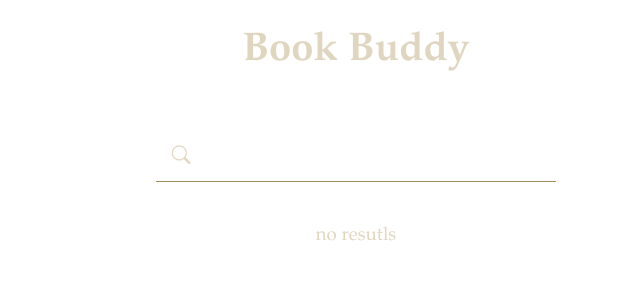
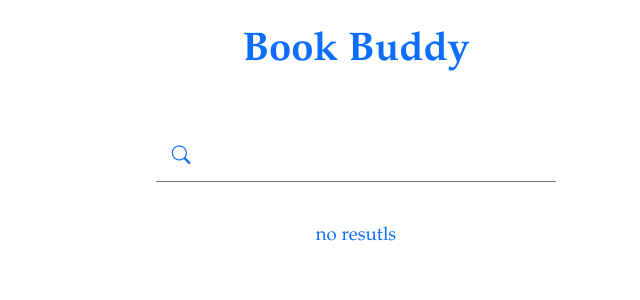
Before and after one commit to n8blake/BookBuddy, a React (Create React App) app in the folder client/: page / in a window 1280 px wide. Shown: the top 300 px of the page, without its empty margins (284-924 px from the left). Built offline with nearby package versions, Linux system fonts and the light colour scheme; a web font is replaced by a local one.

Commit message:
Reset theme colors to bs defaults until ready to retheme

```diff
--- a/client/src/theme-colors.scss
+++ b/client/src/theme-colors.scss
@@ -1,9 +1,52 @@
+/*$theme-colors: (
+	"primary": #004454,
+	"secondary":#53CEF4,
+	"danger":#840D1F,
+	"warning":#F4C653,
+	"success":#80C941,
+	"info":#5385F4,
+	"dark":#736357
+);*/
+
+$blue:    #0d6efd;
+$indigo:  #6610f2;
+$purple:  #6f42c1;
+$pink:    #d63384;
+$red:     #dc3545;
+$orange:  #fd7e14;
+$yellow:  #ffc107;
+$green:   #198754;
+$teal:    #20c997;
+$cyan:    #0dcaf0;
+
+$white:    #fff;
+$gray-100: #f8f9fa;
+$gray-200: #e9ecef;
+$gray-300: #dee2e6;
+$gray-400: #ced4da;
+$gray-500: #adb5bd;
+$gray-600: #6c757d;
+$gray-700: #495057;
+$gray-800: #343a40;
+$gray-900: #212529;
+$black:    #000;
+
+$primary:       $blue;
+$secondary:     $gray-600;
+$success:       $green;
+$info:          $cyan;
+$warning:       $yellow;
+$danger:        $red;
+$light:         $gray-100;
+$dark:          $gray-900;
+
 $theme-colors: (
-	"primary": #E0D5BF,
-	"secondary":#A58E5D,
-	"danger":#C41A53,
-	"warning":#DD8D00,
-	"success":#65BA7D,
-	"info":#BFD7DD,
-	"dark":#4f3f1e
+  "primary":    $primary,
+  "secondary":  $secondary,
+  "success":    $success,
+  "info":       $info,
+  "warning":    $warning,
+  "danger":     $danger,
+  "light":      $light,
+  "dark":       $dark
 );
```
Also changed, not shown: 1 other file (tests, documents, lock files or other folders).
